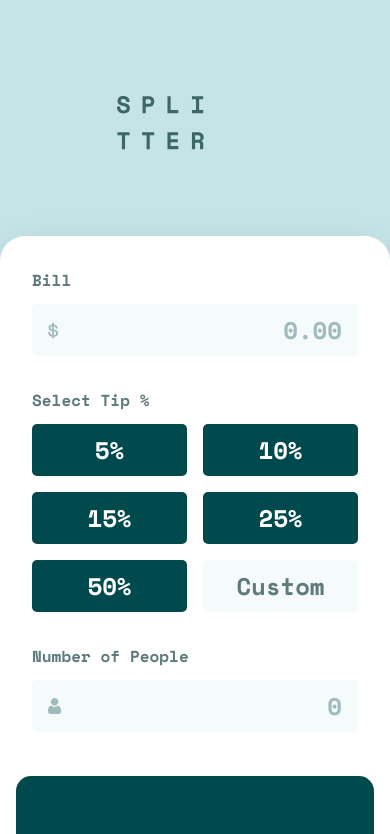
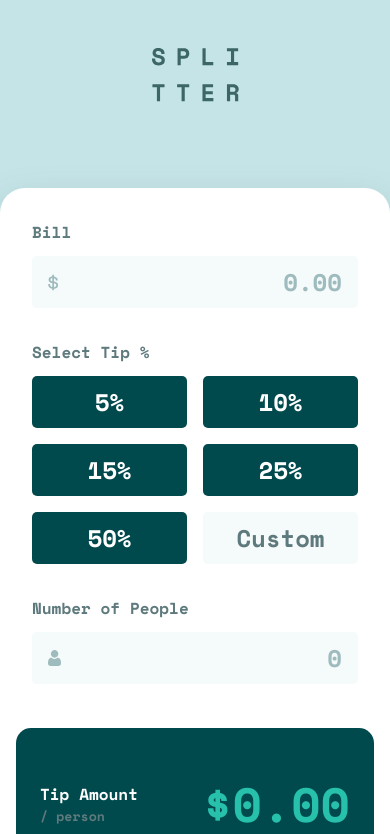
Before and after one commit to weebao/tip-calculator-app-main, a React (Create React App) app: page / in a window 390 px wide. Shown: the top 834 px of the page. Built offline with nearby package versions, Linux system fonts and the light colour scheme.

Commit message:
minor mobile fix

```diff
--- a/src/App.js
+++ b/src/App.js
@@ -68,7 +68,7 @@ function App() {
   return (
     <div className="App">
       <header>
-        <h1>Splitter</h1>
+        <h1 class="hidden">Splitter</h1>
         <img src={logo} alt="Logo of Splitter being divided to two lines" />
       </header>
       <main className="bill-card">
--- a/src/styles/App.css
+++ b/src/styles/App.css
@@ -198,9 +198,16 @@ html {
   align-items: center;
   color: hsl(186deg, 14%, 43%);
 }
-.App header h1 {
-  visibility: hidden;
+.App header .hidden {
+  border: 0;
+  clip: rect(0 0 0 0);
+  height: auto;
   margin: 0;
+  overflow: hidden;
+  padding: 0;
+  position: absolute;
+  width: 1px;
+  white-space: nowrap;
 }
 .App header img {
   padding-bottom: 5rem;
--- a/src/styles/App.scss
+++ b/src/styles/App.scss
@@ -22,9 +22,16 @@ html {
     color: $dark-grayish-cyan;
 
     header {
-        h1 {
-            visibility: hidden;
+        .hidden {
+            border: 0;
+            clip: rect(0 0 0 0);
+            height: auto;
             margin: 0;
+            overflow: hidden;
+            padding: 0;
+            position: absolute;
+            width: 1px;
+            white-space: nowrap;
         }
 
         img {
```
Also changed, not shown: 1 other file (tests, documents, lock files or other folders).
